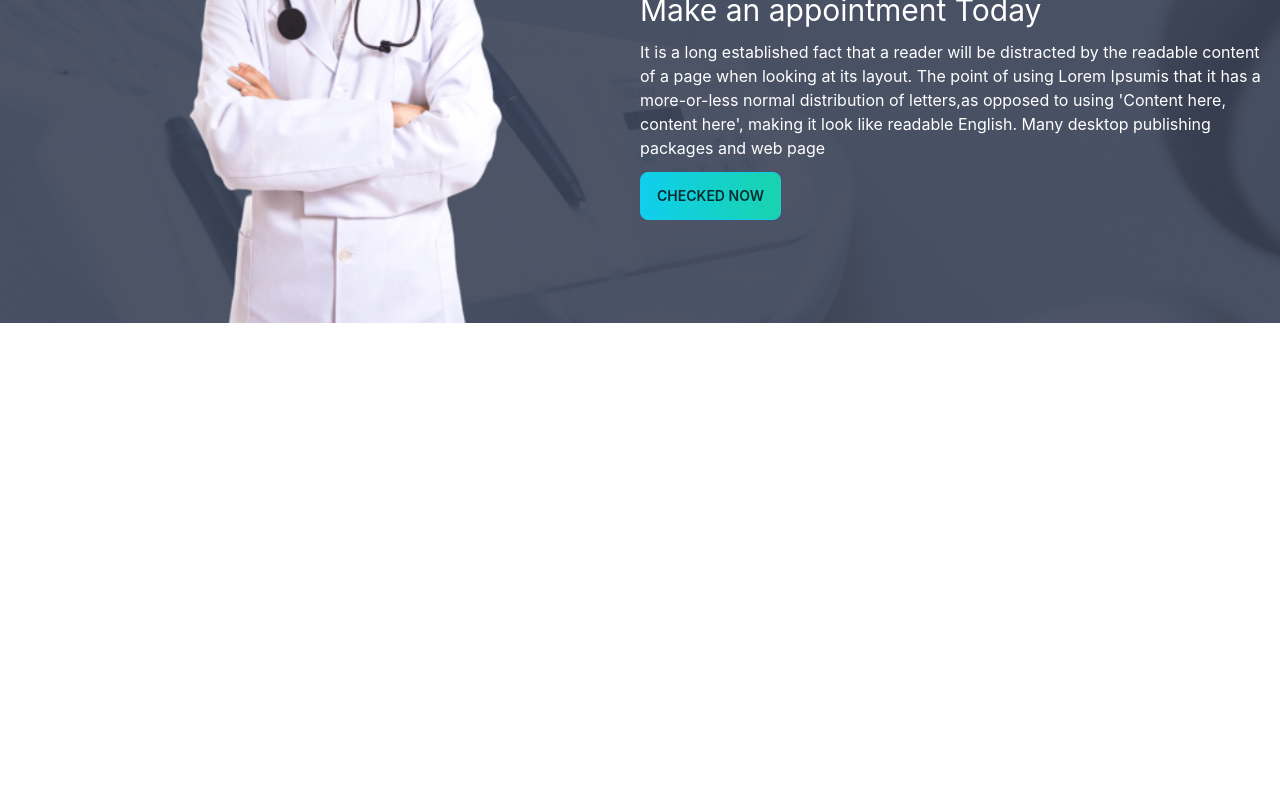
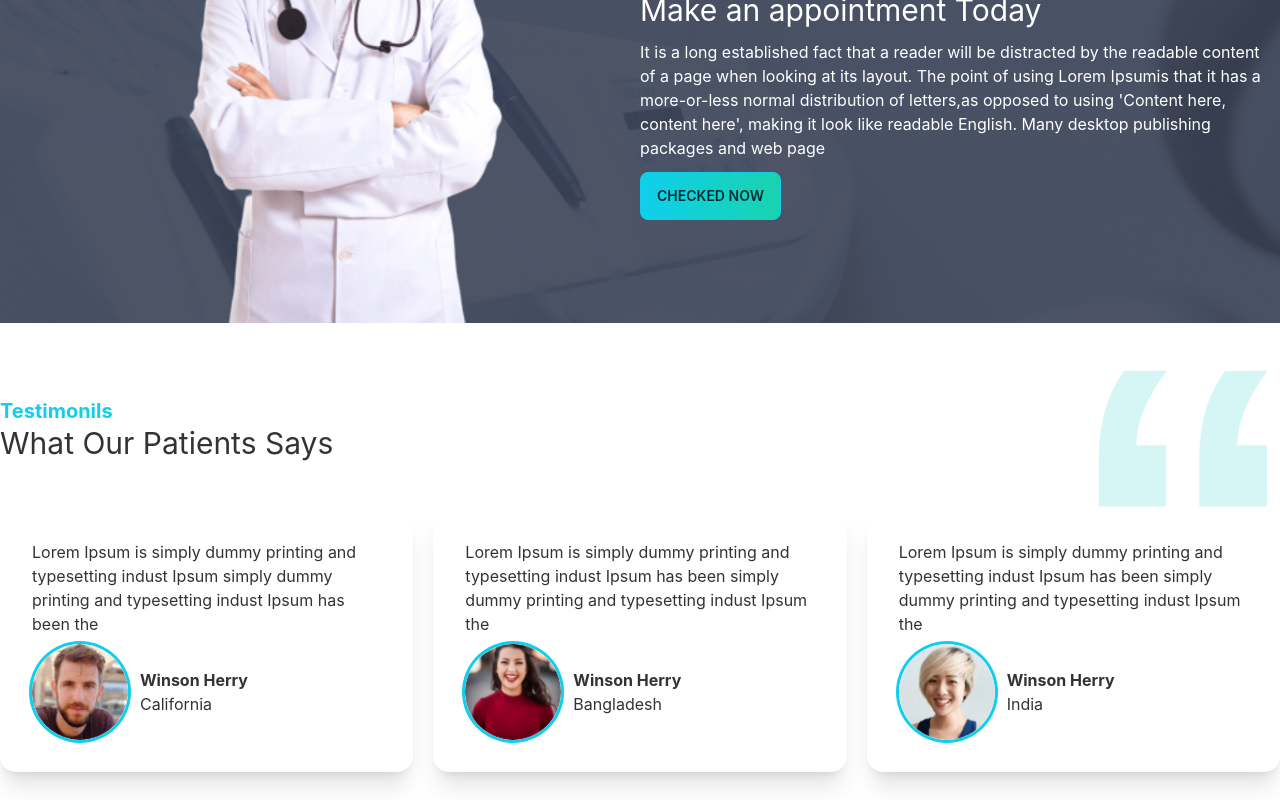
Before and after one commit to masuddrak/Doctor-Jhid-clint, a React (Create React App) app: page / in a window 1280 px wide. Shown: the part 1830-2630 px from the top of the page. Before the commit the page ends 2153 px from the top, so only its background shows below. Built offline with nearby package versions, Linux system fonts and the light colour scheme.

Commit message:
added testimonials section

```diff
--- a/src/pages/Home/Home.js
+++ b/src/pages/Home/Home.js
@@ -3,6 +3,7 @@
 import Info from './Info';
 import MackAppointment from './MackAppointment';
 import Services from './Services';
+import Tesimonials from './Tesimonials';
 
 const Home = () => {
     return (
@@ -11,6 +12,7 @@
             <Info></Info>
             <Services></Services>
             <MackAppointment></MackAppointment>
+            <Tesimonials></Tesimonials>
         </div>
     );
 };
--- /dev/null
+++ b/src/pages/Home/Review.js
@@ -0,0 +1,27 @@
+import React from 'react';
+
+const Review = ({ reveiw }) => {
+    const { name, img, location, description } = reveiw
+    return (
+        <div class="card bg-base-100 shadow-xl">
+            <div class="card-body">
+                <p>{description}</p>
+                <div>
+                    <div className='flex items-center'>
+                        <div class="avatar ">
+                            <div class="w-24 rounded-full ring ring-primary ring-offset-base-100 ">
+                                <img src={img} alt='' />
+                            </div>
+                        </div>
+                        <div className='ml-3'>
+                            <h1 className='font-bold'>{name}</h1>
+                            <h1>{location}</h1>
+                        </div>
+                    </div>
+                </div>
+            </div>
+        </div>
+    );
+};
+
+export default Review;
--- /dev/null
+++ b/src/pages/Home/Tesimonials.js
@@ -0,0 +1,54 @@
+import React from 'react';
+import quites from '../../assets/icons/quote.svg';
+import people1 from '../../assets/images/people1.png';
+import people2 from '../../assets/images/people2.png';
+import people3 from '../../assets/images/people3.png';
+import Review from './Review';
+const Tesimonials = () => {
+    const reviews=[
+        {
+            _id:1,
+            name:'Winson Herry',
+            img:people1,
+            description:'Lorem Ipsum is simply dummy printing and typesetting indust Ipsum simply dummy printing and typesetting indust Ipsum has been the',
+            location:'California'
+        },
+        {
+            _id:1,
+            name:'Winson Herry',
+            img:people2,
+            description:'Lorem Ipsum is simply dummy printing and typesetting indust Ipsum has been simply dummy printing and typesetting indust Ipsum the',
+            location:'Bangladesh'
+        },
+        {
+            _id:1,
+            name:'Winson Herry',
+            img:people3,
+            description:'Lorem Ipsum is simply dummy printing and typesetting indust Ipsum has been simply dummy printing and typesetting indust Ipsum the',
+            location:'India'
+        },
+    ]
+    return (
+        <div className='my-7'>
+            <div  className='flex justify-between items-center '>
+                <div>
+                    <h1 className='text-primary font-bold text-xl'>Testimonils</h1>
+                    <h1 className='text-3xl'>What Our Patients Says</h1>
+                </div>
+                <div>
+                    <img className=' lg:w-48' src={quites} alt="" />
+                </div>
+            </div>
+            <div className='grid grid-cols-1 lg:grid-cols-3 gap-5'>
+                {
+                    reviews.map(reveiw=><Review
+                    key={reveiw._id}
+                    reveiw={reveiw}
+                    ></Review>)
+                }
+            </div>
+        </div>
+    );
+};
+
+export default Tesimonials;
```
